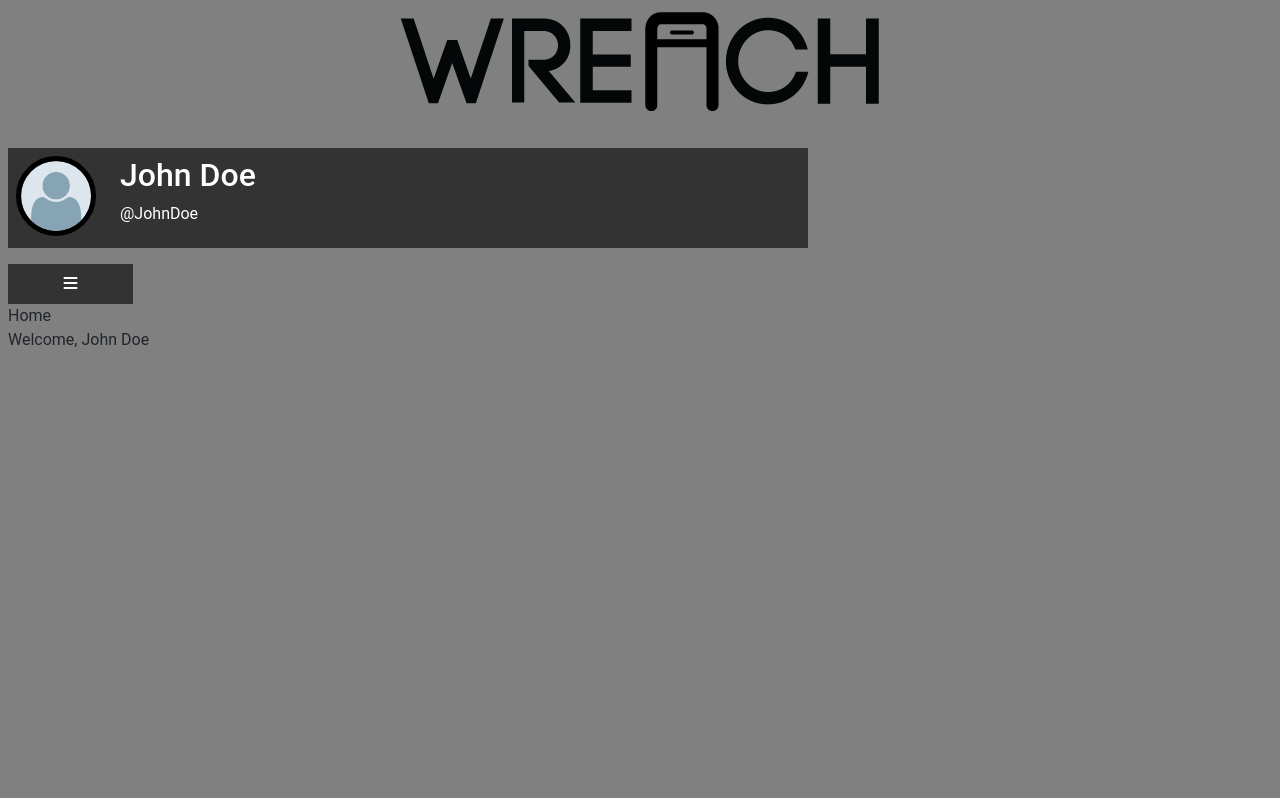
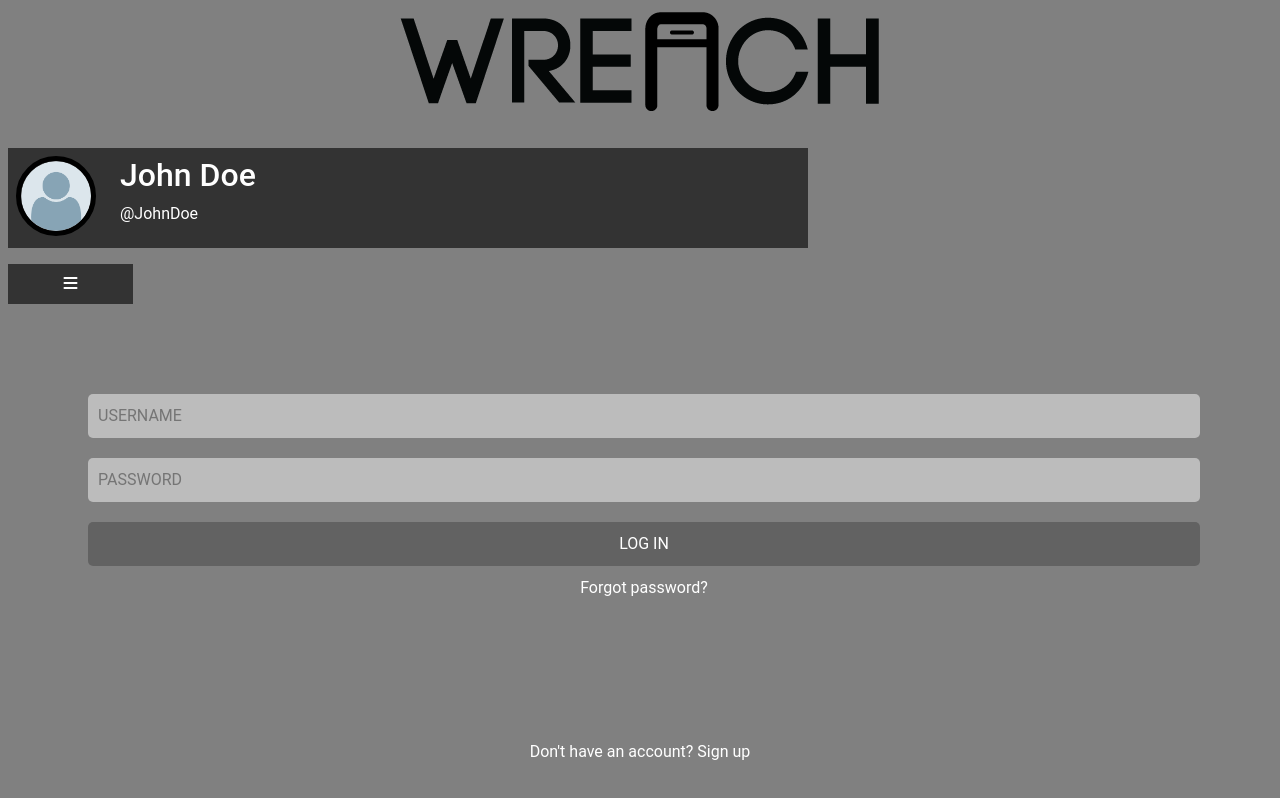
Before and after one commit to xy-241/wreach, a React (Create React App) app in the folder wrench/: page / in a window 1280 px wide. Built offline with nearby package versions, Linux system fonts and the light colour scheme.

Commit message:
erin commit

```diff
--- a/wrench/src/App.css
+++ b/wrench/src/App.css
@@ -90,3 +90,61 @@
 #openBtn:hover {
   background-color: #555;
 }
+
+
+
+
+
+
+#logincontent{
+  margin: 80px;
+  color: white;
+}
+
+#username{
+  margin-top: 10px;
+  margin-bottom: 10px;
+  padding: 10px;
+  width:100%;
+  border-radius: 5px;
+  border: none;
+  color:white;
+  background: #bcbcbc;
+}
+
+#password{
+  margin-top: 10px;
+  margin-bottom: 10px;
+  padding: 10px;
+  width:100%;
+  border-radius: 5px;
+  border: none;
+  color:white;
+  background: #bcbcbc;
+}
+
+#loginbtn{
+  margin-top: 10px;
+  margin-bottom: 10px;
+  padding: 10px;
+  width:100%;
+  border-radius: 5px;
+  border: none;
+  color:white;
+  background-color: #626262;
+}
+
+#forgotlink{
+  color:white;
+}
+
+#signuptext{
+  position: absolute;
+  bottom: 20px;
+  left: 0px;
+  right: 0px;
+}
+
+#signuplink{
+  color:white;
+}
--- a/wrench/src/App.js
+++ b/wrench/src/App.js
@@ -3,7 +3,7 @@ import "./App.css";
 
 //globals
 let username = "John Doe";
-let state = "home";
+let state = "login";
 //login, home, repair, status, workshops, payment, settings
 // eslint-ignore-next-line
 let content;
@@ -34,12 +34,52 @@ let tempPage = (header, p1) => {
   ]);
 };
 
+
+////////erin's changes
+let tempLoginPage = () => {
+  return React.createElement("center", { id: "logincontent" }, [
+    React.createElement("div", null, /*#__PURE__*/React.createElement("input", {
+      type: "text",
+      id: "username",
+      placeholder: "USERNAME"
+    })),
+    React.createElement("div", null, /*#__PURE__*/React.createElement("input", {
+      type: "text",
+      id: "password",
+      placeholder: "PASSWORD"
+    })),
+    React.createElement("button", {
+      onclick: "myFunction()",
+      id: "loginbtn"
+    }, "LOG IN"),
+    React.createElement("a", {
+      href: "http://www.google.com",
+      id: "forgotlink"
+    }, "Forgot password?"),
+    React.createElement("div", {
+      id: "signuptext"
+    }, /*#__PURE__*/React.createElement("p", null, "Don't have an account? ", /*#__PURE__*/React.createElement("a", {
+      href: "google.com",
+      id: "signuplink"
+    }, "Sign up")))
+  ]);
+};
+
+////////
+
+
+
+
+
+
+
 let renderContent = (state) => {
   // let content;
   if (state === "login") {
     //after database implementation
     //this is only temporary, ill change this to proper state based ui -S
-    content = 1;
+    //content = 1;
+    content = tempLoginPage();
   }
   if (state === "home") {
     content = tempPage("Home", "Welcome, " + username);
```
